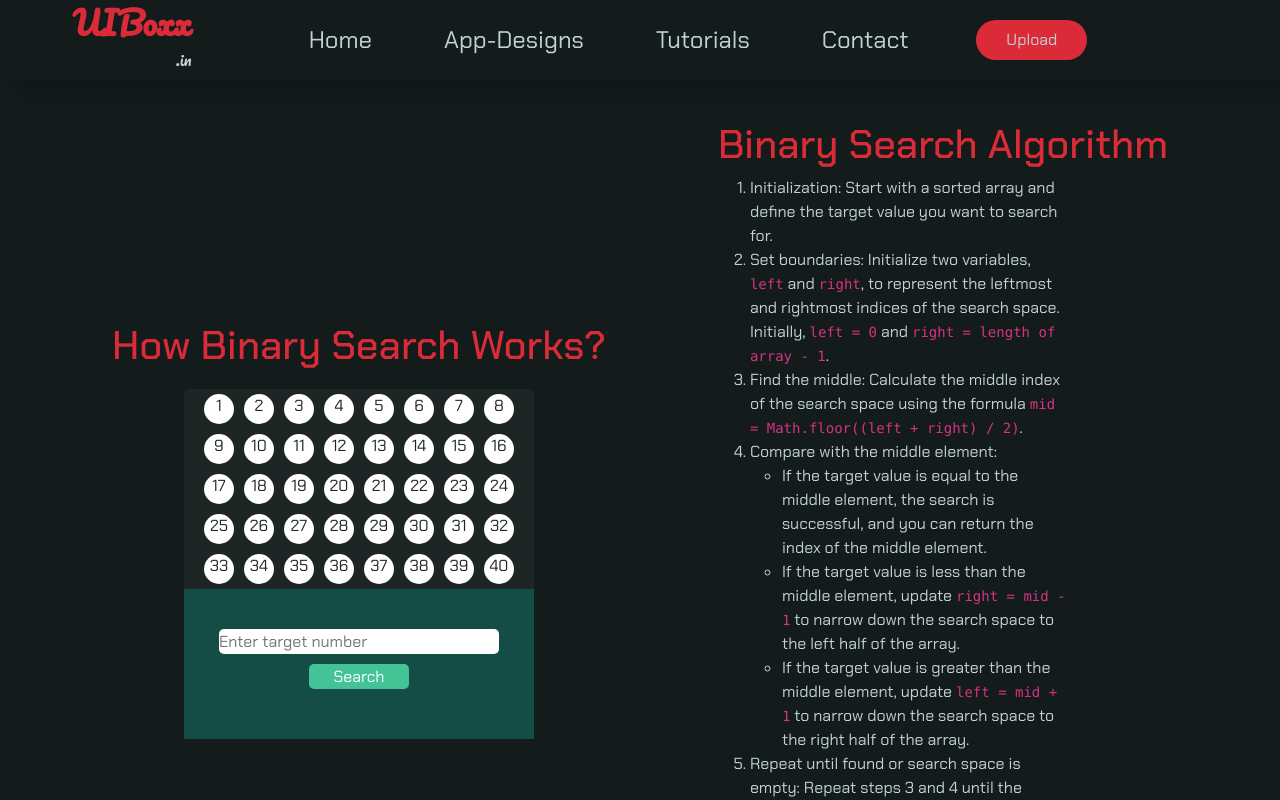
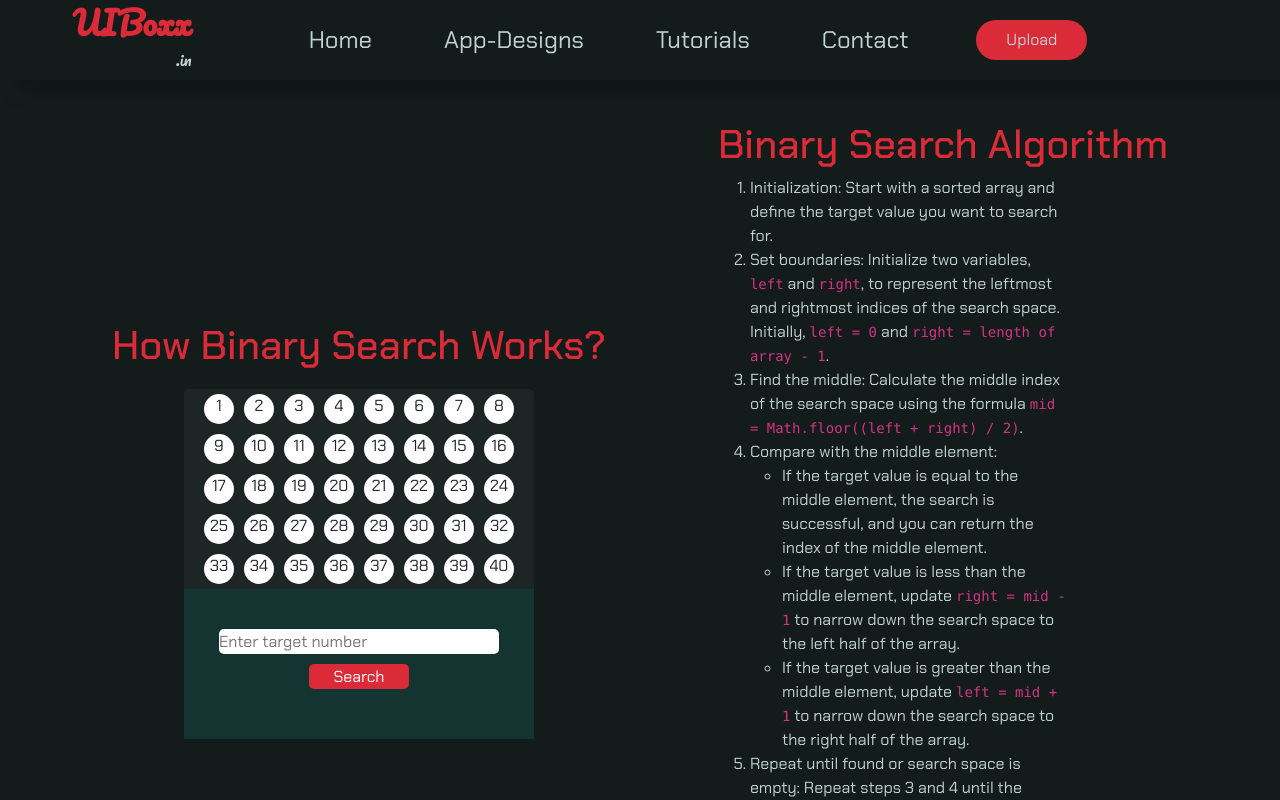
Before and after one commit to UIBoxx/site, a React (Vite) app: page /binary-search-tutorial in a window 1280 px wide. Shown: the top 800 px of the page. Built offline with nearby package versions, Linux system fonts and the light colour scheme.

Commit message:
tutorial added

```diff
--- a/src/CSS/tutorial.css
+++ b/src/CSS/tutorial.css
@@ -154,14 +154,14 @@
   justify-content: center;
   align-items: center;
   flex-direction: column;
-  background-color: #144c46;
+  background-color: #144c4685;
   padding: 10px 0;
 }
 .action button {
   width: 100px;
   height: 25px;
   margin: 10px;
-  background-color: #43c396;
+  background-color: var(--secondaryColor);
   border: none;
   border-radius: 5px;
   font-size: 16px;
```
